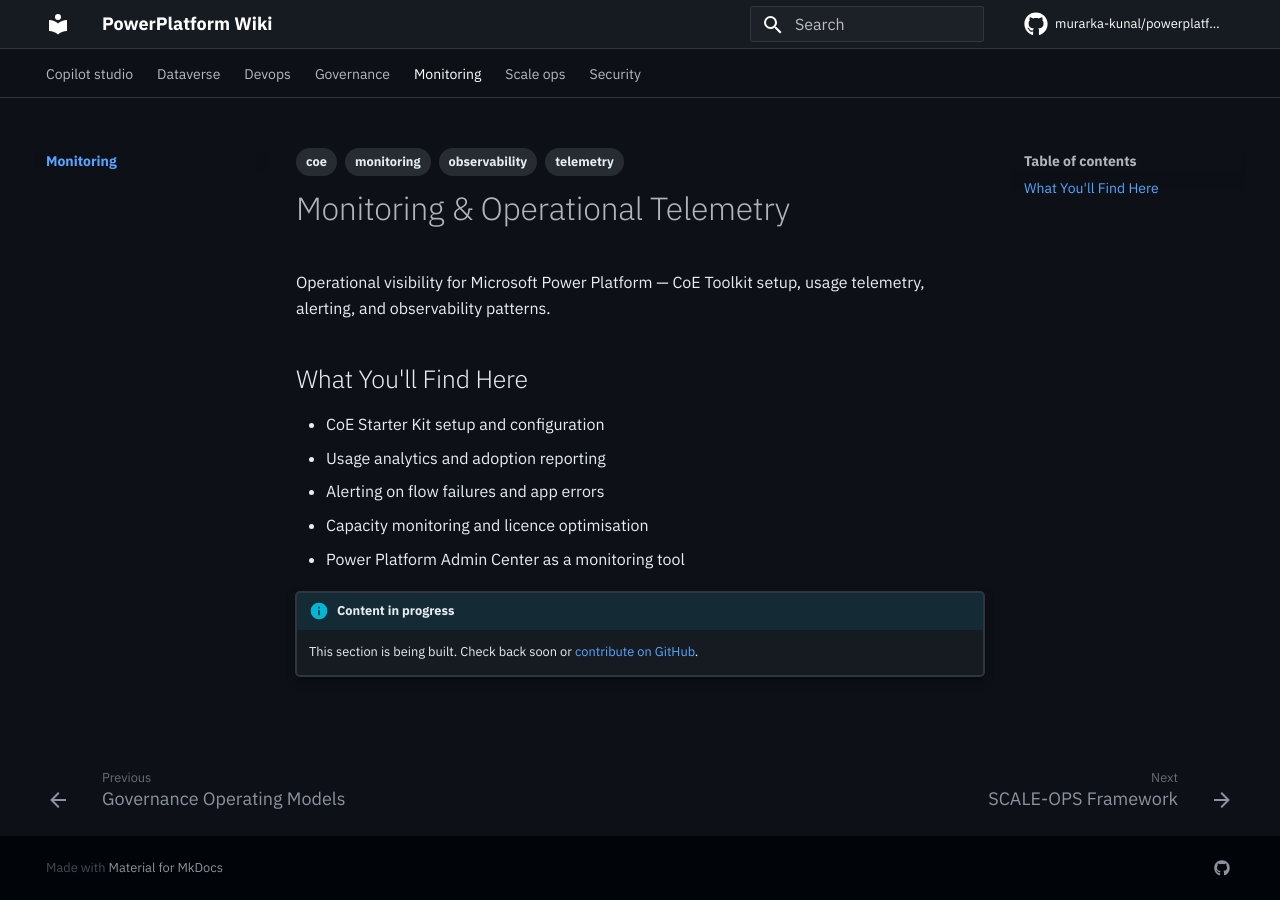
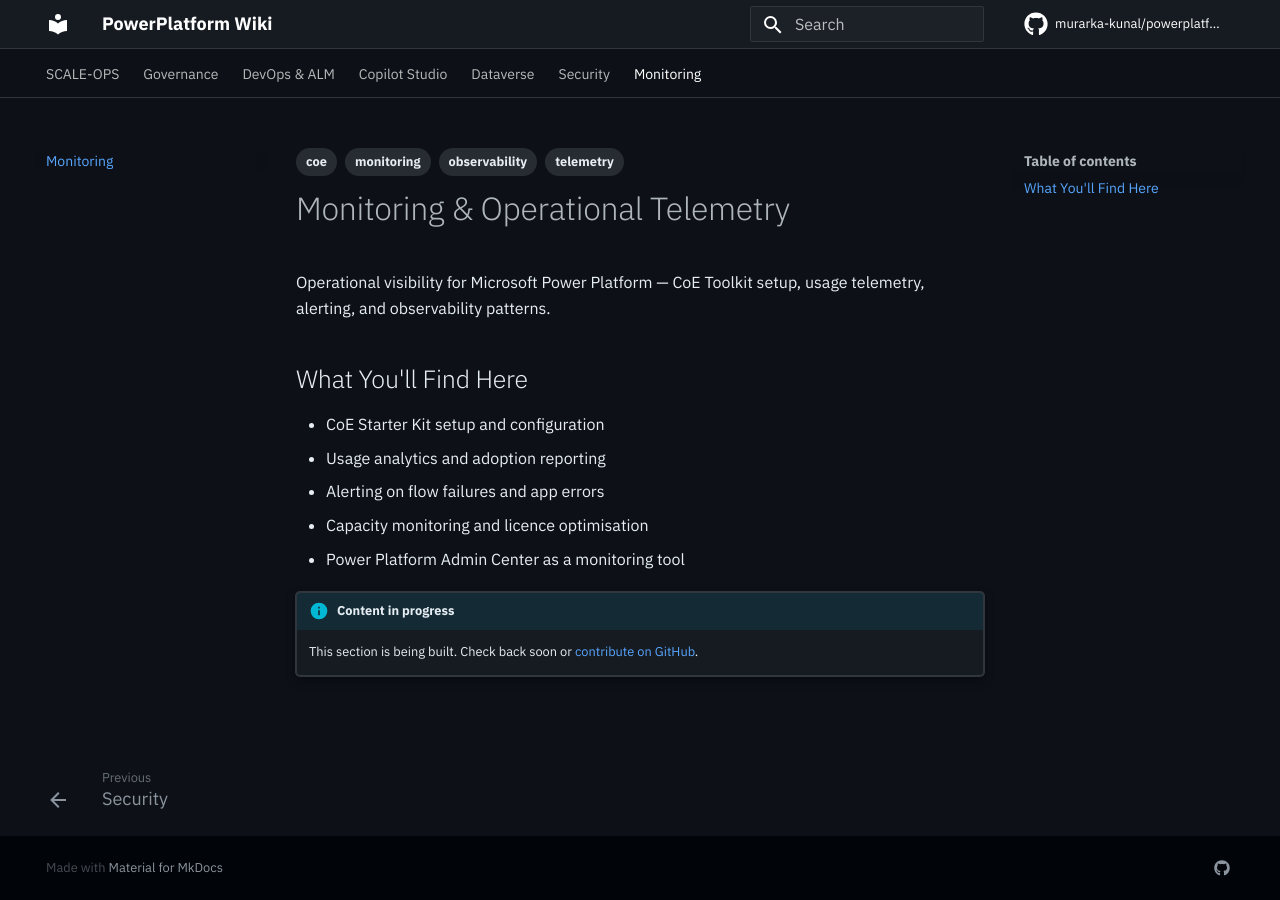
Before and after one commit to murarka-kunal/powerplatform-wiki, an MkDocs documentation site: the page built from docs/monitoring/index.md, in a window 1280 px wide. Built offline with MkDocs 1.6.1 and Material for MkDocs 9.7.7, drawn with Linux system fonts in a browser that asks for light colours; comment, search, counter and statistics services are not loaded.

Commit message:
Fix SCALE-OPS nav order to follow S-C-A-L-E-O-P-S sequence
Co-Authored-By: Claude Sonnet 4.6 <noreply@anthropic.com>

```diff
--- a/mkdocs.yml
+++ b/mkdocs.yml
@@ -31,6 +31,24 @@ theme:
 extra_css:
   - custom.css
 
+nav:
+  - SCALE-OPS:
+    - scale-ops/index.md
+    - Stewardship: scale-ops/stewardship.md
+    - Containment: scale-ops/containment.md
+    - Automation: scale-ops/automation.md
+    - Lifecycle: scale-ops/lifecycle.md
+    - Enablement: scale-ops/enablement.md
+    - Operations: scale-ops/operations.md
+    - Performance: scale-ops/performance.md
+    - Scalability: scale-ops/scalability.md
+  - Governance: governance/index.md
+  - DevOps & ALM: devops/index.md
+  - Copilot Studio: copilot-studio/index.md
+  - Dataverse: dataverse/index.md
+  - Security: security/index.md
+  - Monitoring: monitoring/index.md
+
 plugins:
   - search
   - tags
```
